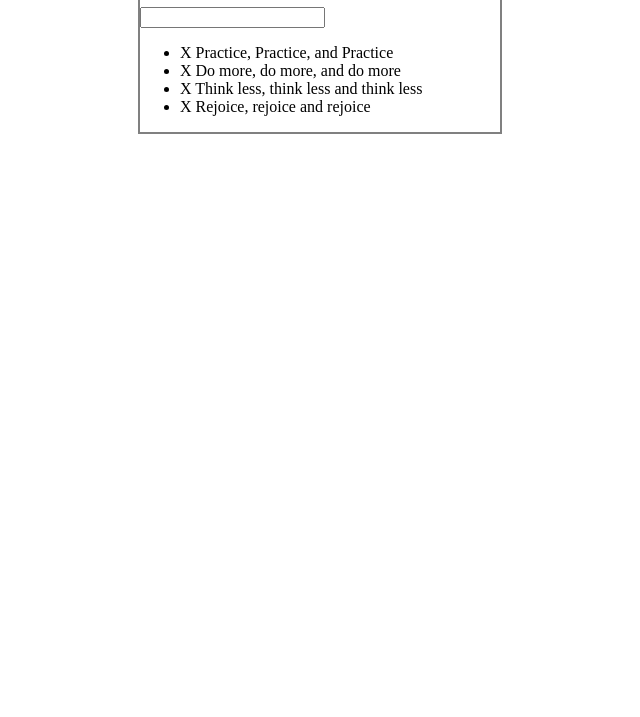
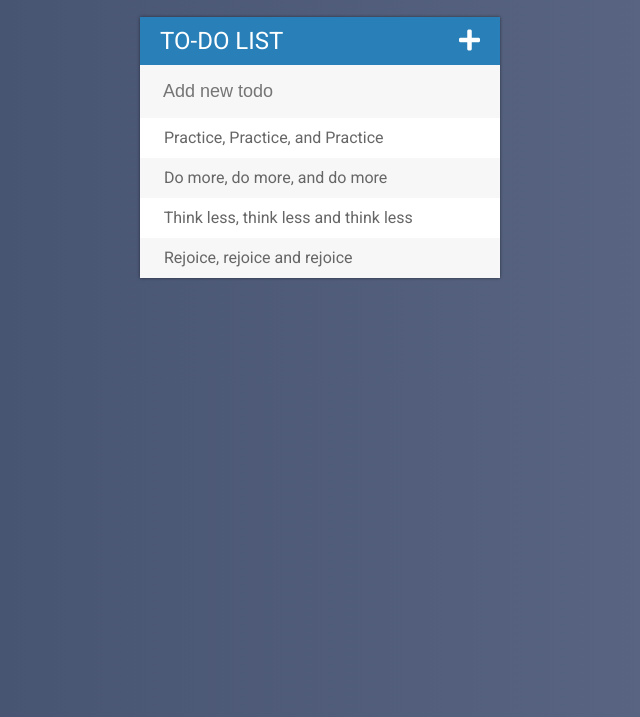
Before and after one commit to aungMarma/ToDO, a plain HTML site: page index.html in a window 1280 px wide. Shown: the part 83-800 px from the top of the page, without its empty margins (320-960 px from the left). Drawn offline with Linux system fonts and the light colour scheme.

Commit message:
done styling

```diff
--- a/assets/css/index.css
+++ b/assets/css/index.css
@@ -1,8 +1,89 @@
+html {
+	font-family: Roboto;
+}
+
+body {
+	/*https://uigradients.com/#Ash*/
+	background: #606c88;  /* fallback for old browsers */
+	background: -webkit-linear-gradient(to right, #3f4c6b, #606c88);  /* Chrome 10-25, Safari 5.1-6 */
+	background: linear-gradient(to right, #3f4c6b, #606c88); /* W3C, IE 10+/ Edge, Firefox 16+, Chrome 26+, Opera 12+, Safari 7+ */
+}
+
+
 #app {
 	width: 360px;
-	margin: 0 auto;
-	border: 2px solid gray;
+	margin: 100px auto;
+	background-color: #f7f7f7;
+	box-shadow: 0 0 3px rgba(0, 0, 0, 0.5);
 }
+
+h1 {
+	background-color: #2980b9;
+	color: white;
+	margin: 0;
+	padding: 10px 20px;
+	text-transform: uppercase;
+	font-size: 24px;
+	font-weight: normal;
+}
+
+#plus-sign {
+	float: right;
+}
+
+input {
+	font-size: 18px;
+	background-color: #f7f7f7;
+	width: 100%;        /* only content  without changing bod-sizing */
+	padding: 13px 13px 13px 20px;
+	box-sizing: border-box;
+	color: #2980b9;
+	border: 3px solid rgba(0, 0, 0, 0);
+}
+
+input:focus {
+	outline: none;
+	border: 3px solid  #2980b9;
+	background-color: white;
+}
+
+ul {
+	list-style: none;  /* get rid of bullet point */
+	margin: 0;
+	padding: 0;
+}
+
+li {
+	background-color: #fff;
+	height: 40px;
+	line-height: 40px;
+	color: #666;
+}
+
+/* every 2nd child */
+li:nth-child(2n){
+	background-color: #f7f7f7;
+}
+
+
+.trash-can {
+	background-color: #e74c4c;
+	height: 40px;
+	margin-right: 20px;
+	text-align: center;
+	color: white;   /* icon color */
+	width: 0;
+	opacity: 0;
+	display: inline-block;
+	transition: 0.2s linear;     /* take 0.2s to change property of the style */
+}
+
+/*when hover li change width of span*/
+li:hover .trash-can {
+	width: 40px;
+	opacity: 1.0;
+}
+
 .completed {
 	color: gray;
 	text-decoration: line-through;
--- a/assets/js/index.js
+++ b/assets/js/index.js
@@ -1,11 +1,15 @@
-// click add event listener only to existing element
-// on("click") can add event listener to both existing element and later added event
-// with event-delegation idea
+/*
+click add event listener only to existing element
+on("click") can add event listener to both existing element and later added event
+with event-delegation idea
 
-// add click event to ul (which always exits)
-// when click occurs to ul, fire this event except
-// when li is clicke inside of ul => "li",
-// and listen for event that occurs to li that may exits now or in future
+add click event to ul (which always exits)
+when click occurs to ul, fire this event except
+when li is clicke inside of ul => "li",
+and listen for event that occurs to li that may exits now or in future
+*/
+
+// toggle completed class on existing and future li
 $("ul").on("click", "li", function() {
 	$(this).toggleClass("completed");
 })
@@ -24,8 +28,12 @@ $("input[type='text']").keypress(function(event){
 	// if enter is pressed, assuming typing is done
 	if(event.which === 13){
 		var li = document.createElement("li");
-		li.innerHTML = `<span>X</span> ${$(this).val()}`;
+		li.innerHTML = `<span><i class="fas fa-trash-alt"></i></span> ${$(this).val()}`;
 		$("ul").append(li);
 		$(this).val("");         // clear input field
 	}
 })
+// toggle fade on input if click on plus sign
+$("#plus-sign").click(function(){
+	$("input[type='text']").fadeToggle();
+})
--- a/index.html
+++ b/index.html
@@ -2,19 +2,20 @@
 <html>
 <head>
 	<title>To Do App</title>
+	<link href="https://fonts.googleapis.com/css?family=Roboto:400,500,700" rel="stylesheet">
 	<link rel="stylesheet" type="text/css" href="assets/css/index.css">
+	<link rel="stylesheet" href="https://use.fontawesome.com/releases/v5.0.9/css/all.css" integrity="sha384-5SOiIsAziJl6AWe0HWRKTXlfcSHKmYV4RBF18PPJ173Kzn7jzMyFuTtk8JA7QQG1" crossorigin="anonymous">
 	<script type="text/javascript" src="assets/js/lib/jquery-3.3.1.min.js"></script>
-
 </head>
 <body>
 	<div id="app">
-		<h1>To-Do List</h1>
-		<input type="text" name="">
+		<h1>To-Do List  <span id="plus-sign"><i class="fas fa-plus"></i></span></h1>
+		<input type="text" name="" placeholder="Add new todo">
 		<ul>
-			<li><span>X</span> Practice, Practice, and Practice</li>
-			<li><span>X</span> Do more, do more, and do more</li>
-			<li><span>X</span> Think less, think less and think less</li>
-			<li><span>X</span> Rejoice, rejoice and rejoice</li>
+			<li><span class="trash-can"><i class="fas fa-trash-alt"></i></span> Practice, Practice, and Practice</li>
+			<li><span class="trash-can"><i class="fas fa-trash-alt"></i></span> Do more, do more, and do more</li>
+			<li><span class="trash-can"><i class="fas fa-trash-alt"></i></span> Think less, think less and think less</li>
+			<li><span class="trash-can"><i class="fas fa-trash-alt"></i></span> Rejoice, rejoice and rejoice</li>
 		</ul>
 
 	</div>
```
